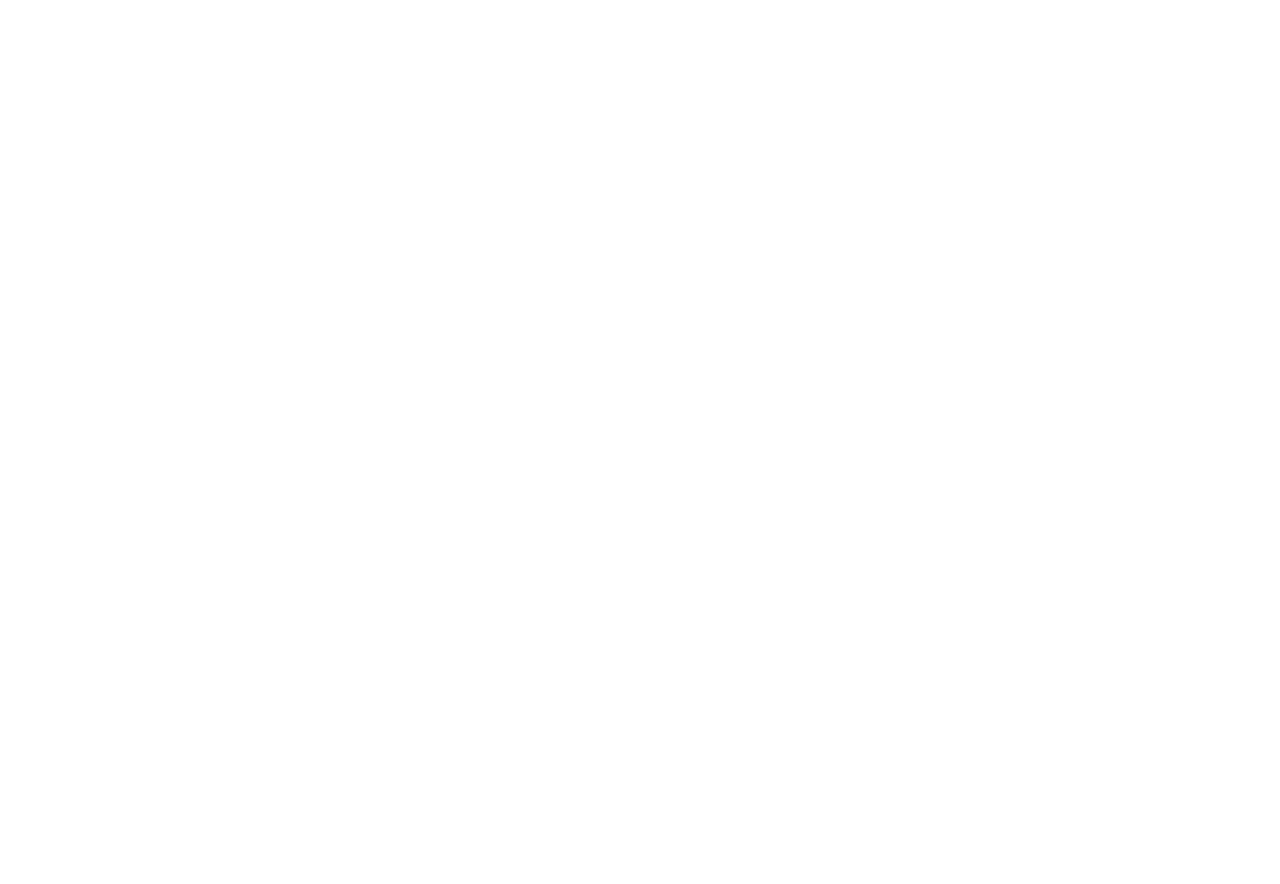
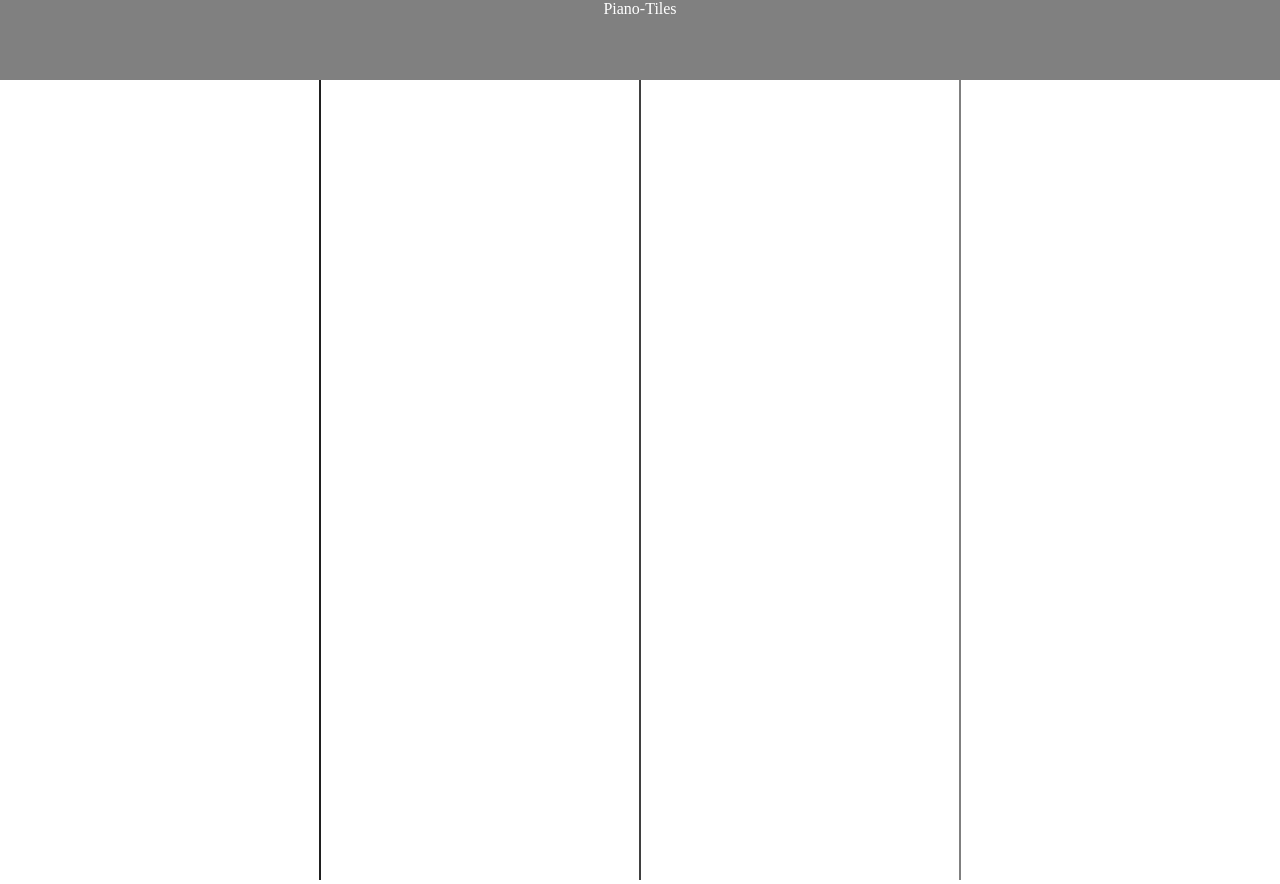
Before and after one commit to Pinnacle-Team/Piano-Tiles-2, a plain HTML site: page index.html in a window 1280 px wide. Before the commit the page ends 800 px from the top, so only its background shows below. Drawn offline with Linux system fonts and the light colour scheme.

Commit message:
initial commit

```diff
--- a/index.html
+++ b/index.html
@@ -8,6 +8,11 @@
     <title>Piano Tiles</title>
   </head>
   <body>
+    <div class="header">
+      Piano-Tiles
+    </div>
+    <canvas id="gameCanvas"></canvas>
+
     <script src="./script.js"></script>
   </body>
 </html>
--- a/script.js
+++ b/script.js
@@ -0,0 +1,14 @@
+const canvas = document.getElementById("gameCanvas");
+const ctx = canvas.getContext("2d");
+
+canvas.width = window.innerWidth;
+canvas.height = window.innerHeight;
+
+const tileWidth = window.innerWidth/4;
+
+ctx.strokeStyle = '#000000';
+for(let i=1;i<4;++i){
+    ctx.moveTo(tileWidth*i,0);
+    ctx.lineTo(tileWidth*i,canvas.height);
+    ctx.stroke();
+}
--- a/style.css
+++ b/style.css
@@ -0,0 +1,14 @@
+*{
+    margin:0;
+    padding:0;
+    box-sizing: border-box;
+}
+.header{
+    height:10vh;
+    width:100%;
+    background-attachment: fixed;
+    background-color: grey;
+    color:white;
+    text-align: center;
+    padding: 20px auto;
+}
```
